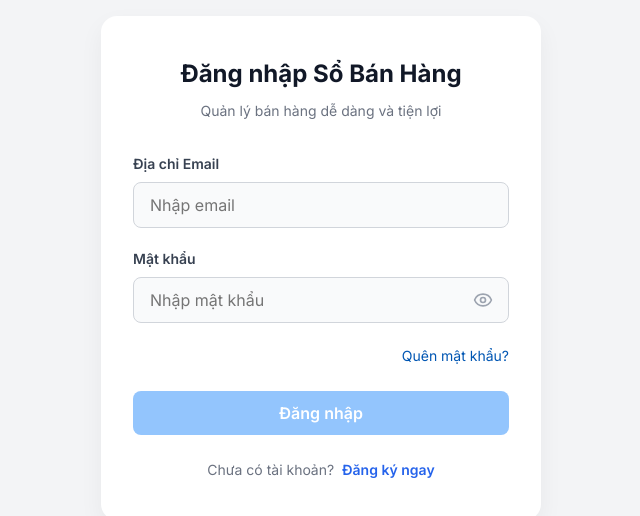
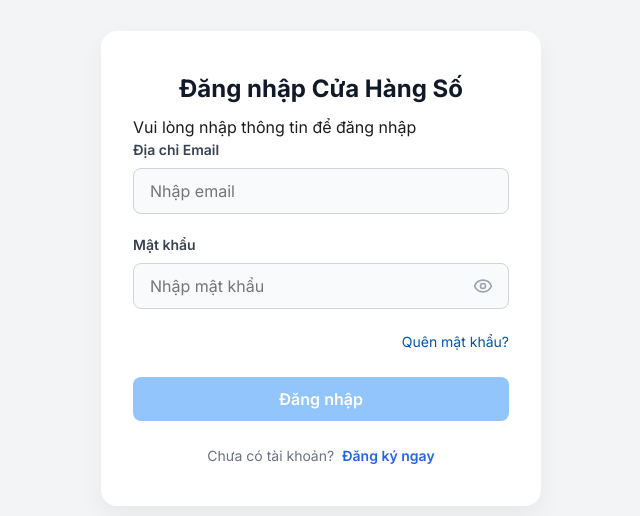
Before and after one commit to 17thedevv/Sobanhang, a React (Vite) app in the folder web_app/: page /login in a window 1280 px wide. Shown: the part 132-648 px from the top of the page, without its empty margins (319-959 px from the left). Built offline with nearby package versions, Linux system fonts and the light colour scheme; no server answers.

Commit message:
chore: Rename brand to CuaHangSo

```diff
--- a/web_app/src/components/layouts/DesktopLayout.jsx
+++ b/web_app/src/components/layouts/DesktopLayout.jsx
@@ -20,8 +20,8 @@ const DesktopLayout = () => {
     <div className="layout-container desktop-layout">
       <aside className="sidebar glass">
         <div className="sidebar-header">
-          <div className="logo-circle">SB</div>
-          <h2>Sổ Bán Hàng</h2>
+          <div className="logo-circle">CS</div>
+          <h2>Cửa Hàng Số</h2>
         </div>
 
         <nav className="sidebar-nav">
--- a/web_app/src/components/layouts/MobileLayout.jsx
+++ b/web_app/src/components/layouts/MobileLayout.jsx
@@ -18,8 +18,8 @@ const MobileLayout = () => {
   return (
     <div className="layout-container mobile-layout">
       <header className="mobile-header glass">
-        <div className="logo-circle-small">SB</div>
-        <h3>Sổ Bán Hàng</h3>
+        <div className="logo-circle-small">CS</div>
+        <h3>Cửa Hàng Số</h3>
         <div style={{ display: 'flex', gap: '8px' }}>
           <button className="btn-icon" onClick={handleLogout}><LogOut size={24} /></button>
           <button className="btn-icon"><Menu size={24} /></button>
--- a/web_app/src/pages/LandingPage.jsx
+++ b/web_app/src/pages/LandingPage.jsx
@@ -8,7 +8,7 @@ const LandingPage = () => {
       <header className="landing-header">
         <Link to="/" className="landing-logo">
           <span className="landing-logo-icon">$</span>
-          SoBanHang
+          CuaHangSo
         </Link>
 
         <nav className="landing-nav">
@@ -77,7 +77,7 @@ const LandingPage = () => {
         <div className="hero-image-wrapper">
           <img
             src="https://images.unsplash.com/photo-1551288049-bebda4e38f71?auto=format&fit=crop&q=80&w=1000"
-            alt="Sổ Bán Hàng Dashboard App"
+            alt="Cửa Hàng Số Dashboard App"
             className="hero-image"
           />
         </div>
--- a/web_app/src/pages/Login.jsx
+++ b/web_app/src/pages/Login.jsx
@@ -51,8 +51,8 @@ const Login = () => {
   return (
     <div className="login-container">
       <div className="login-card">
-        <h2>Đăng nhập Sổ Bán Hàng</h2>
-        <p className="subtitle">Quản lý bán hàng dễ dàng và tiện lợi</p>
+        <h2 className="login-title">Đăng nhập Cửa Hàng Số</h2>
+        <p className="login-subtitle">Vui lòng nhập thông tin để đăng nhập</p>
 
         <form onSubmit={handleSubmit}>
           <div className="form-group">
--- a/web_app/src/pages/OnboardingPreference.jsx
+++ b/web_app/src/pages/OnboardingPreference.jsx
@@ -19,7 +19,7 @@ const preferences = [
   },
   {
     id: 'SELF_EXPLORE',
-    title: 'Tự khám phá Sổ Bán Hàng',
+    title: 'Tự khám phá Cửa Hàng Số',
     description: 'Tự do trải nghiệm ứng dụng, xem tài liệu hướng dẫn có sẵn.',
     icon: <Compass size={32} />
   }
@@ -66,7 +66,7 @@ const OnboardingPreference = () => {
   return (
     <div className="onboarding-container">
       <div className="onboarding-card preference-card">
-        <h2>Bạn muốn làm quen với Sổ Bán Hàng như thế nào?</h2>
+        <h2>Bạn muốn làm quen với Cửa Hàng Số như thế nào?</h2>
         <p className="subtitle">Lựa chọn cách tốt nhất để chúng tôi hỗ trợ bạn.</p>
 
         {error && <div className="error-message">{error}</div>}
--- a/web_app/src/pages/Register.jsx
+++ b/web_app/src/pages/Register.jsx
@@ -47,7 +47,7 @@ const Register = () => {
   return (
     <div className="register-container">
       <div className="register-card">
-        <h1 className="register-logo">Sổ Bán Hàng</h1>
+        <h1 className="register-logo">Cửa Hàng Số</h1>
         <p className="register-subtitle">Đăng ký tài khoản miễn phí</p>
 
         {success && <div className="success-message">{success}</div>}
```
Also changed, not shown: 1 other file (tests, documents, lock files or other folders).
